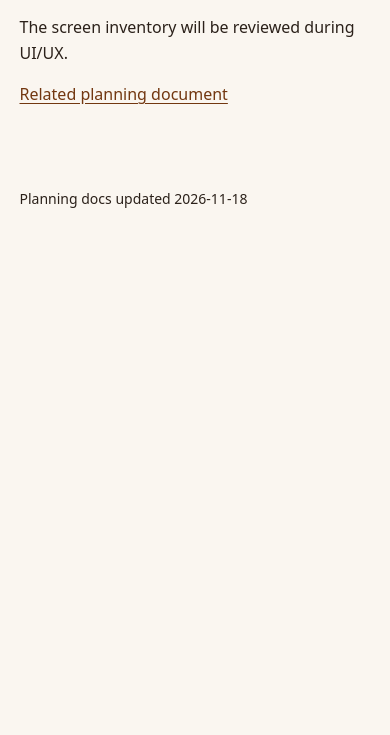
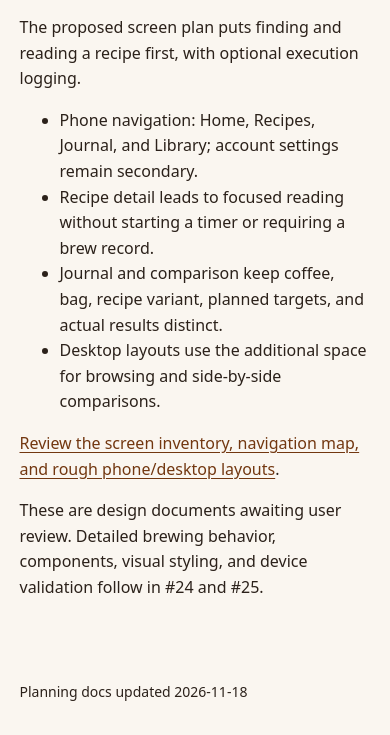
Before and after one commit to rbonon/coffeelab, a plain HTML site: page docs/planning/screens.html in a window 390 px wide. Shown: the part 119-854 px from the top of the page. Drawn offline with Linux system fonts and the light colour scheme.

Commit message:
docs: define screen inventory and responsive layouts (#23)

```diff
--- a/docs/planning/screens.html
+++ b/docs/planning/screens.html
@@ -11,7 +11,15 @@
   <main>
     <a href="../index.html">Coffee Lab planning</a>
     <h1>Screens</h1>
-    <p>The screen inventory will be reviewed during UI/UX.</p><p><a href="../spec/screens.md">Related planning document</a></p>
+    <p>The proposed screen plan puts finding and reading a recipe first, with optional execution logging.</p>
+    <ul>
+      <li>Phone navigation: Home, Recipes, Journal, and Library; account settings remain secondary.</li>
+      <li>Recipe detail leads to focused reading without starting a timer or requiring a brew record.</li>
+      <li>Journal and comparison keep coffee, bag, recipe variant, planned targets, and actual results distinct.</li>
+      <li>Desktop layouts use the additional space for browsing and side-by-side comparisons.</li>
+    </ul>
+    <p><a href="../spec/screens.md">Review the screen inventory, navigation map, and rough phone/desktop layouts</a>.</p>
+    <p>These are design documents awaiting user review. Detailed brewing behavior, components, visual styling, and device validation follow in #24 and #25.</p>
   </main>
   <footer data-build></footer>
 </body>
```
Also changed, not shown: 4 other files.
